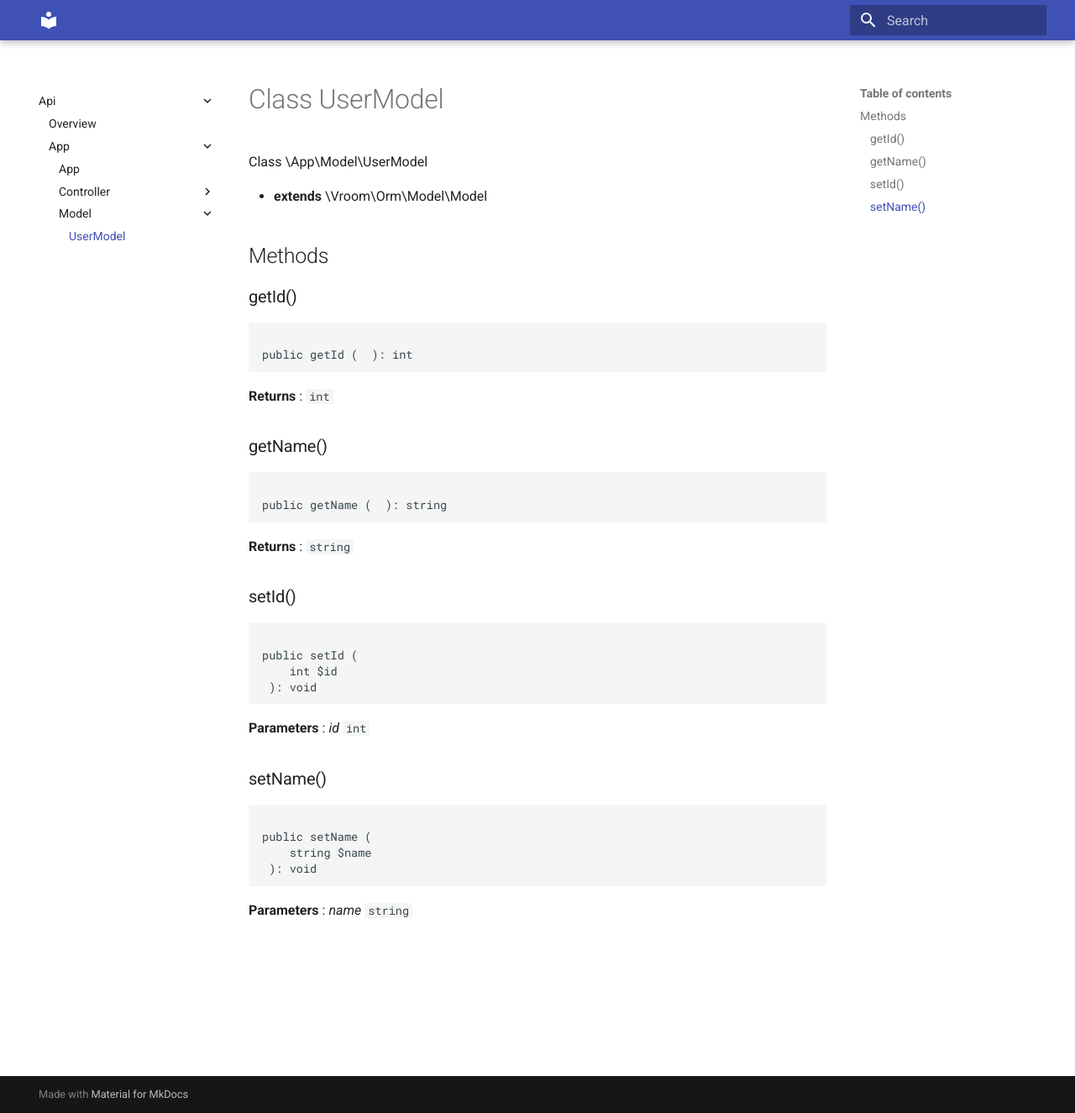
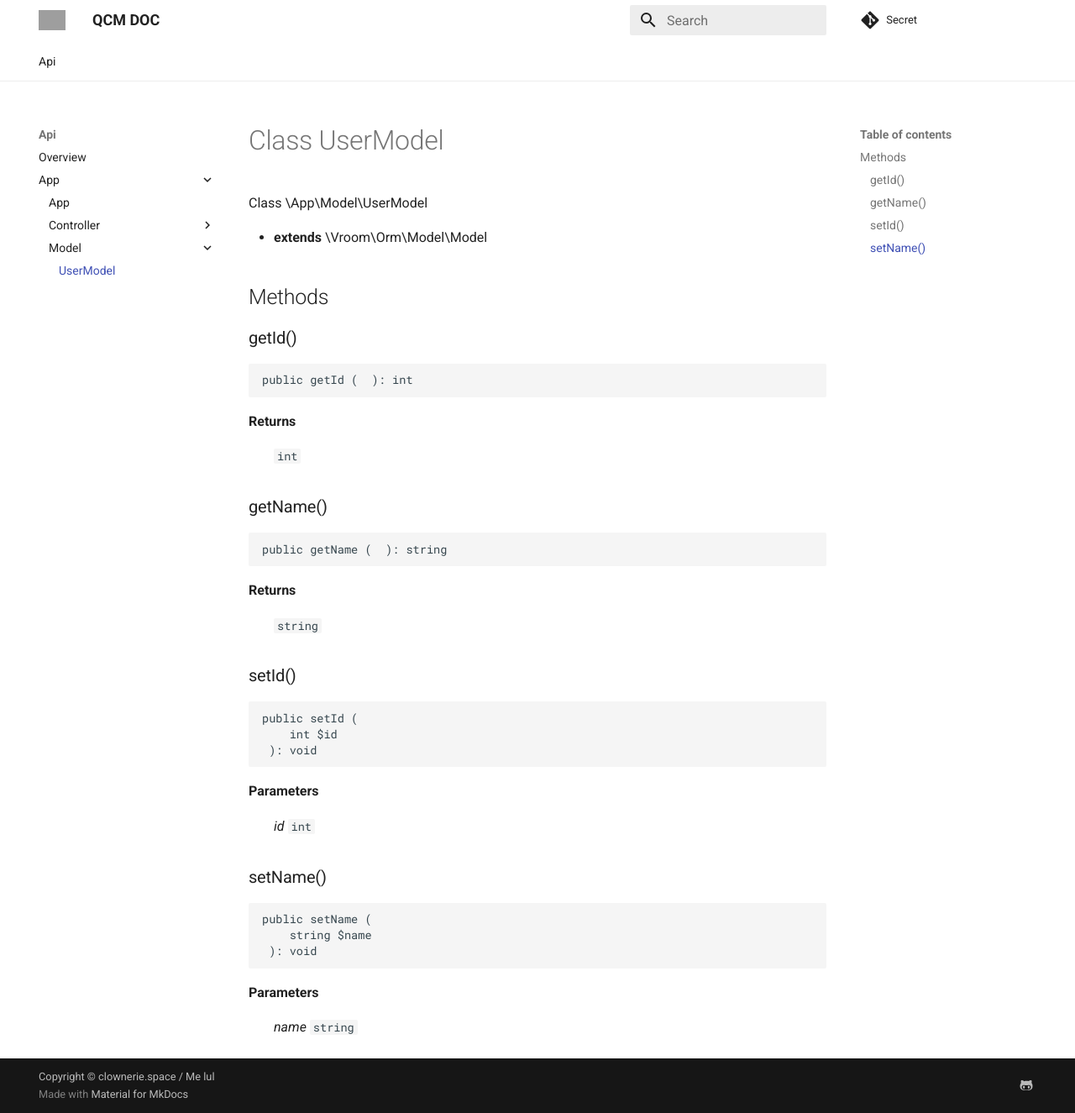
Before and after one commit to Nobodyno-boop/qcm, an MkDocs documentation site: the page built from docs/api/App/Model/UserModel.md, in a window 1280 px wide and 1325 px high. Shown: the whole window at 84% size. Built offline with MkDocs 1.6.1 and Material for MkDocs 9.7.7, drawn with Linux system fonts in a browser that asks for light colours; comment, search, counter and statistics services are not loaded; grey boxes are pictures that could not be loaded.

Commit message:
add base config take from https://github.com/klitsche/dog/blob/main/mkdocs.yml

```diff
--- a/mkdocs.yml
+++ b/mkdocs.yml
@@ -1,2 +1,66 @@
+site_name: QCM DOC
+site_author: Me
+
+docs_dir: docs
+use_directory_urls: false
+
 theme:
-  name: material
+  name: 'material'
+  palette:
+    primary: 'white'
+  logo: 'img/dog.png'
+  favicon: 'img/dog.png'
+  features:
+    - navigation.tabs
+
+repo_name: 'Secret'
+repo_url: 'https://github.com/Nobodyno-boop/qcm'
+
+# enabled extensions
+markdown_extensions:
+  - admonition
+  - def_list
+  - footnotes
+  - meta
+  - smarty
+  - attr_list
+  - toc:
+      permalink: true
+  - pymdownx.arithmatex
+  - pymdownx.betterem:
+      smart_enable: all
+  - pymdownx.caret
+  - pymdownx.critic
+  - pymdownx.details
+  - pymdownx.emoji:
+      emoji_index: !!python/name:materialx.emoji.twemoji
+      emoji_generator: !!python/name:materialx.emoji.to_svg
+  - pymdownx.highlight:
+      # fixes copy paste support
+      css_class: codehilite
+      # disables use of <?php
+      extend_pygments_lang:
+        - name: php
+          lang: php
+          options:
+            startinline: true
+  - pymdownx.inlinehilite
+  - pymdownx.keys
+  - pymdownx.magiclink
+  - pymdownx.mark
+  - pymdownx.smartsymbols
+  - pymdownx.superfences
+  - pymdownx.tasklist:
+      custom_checkbox: true
+  - pymdownx.tilde
+
+copyright: 'Copyright &copy; clownerie.space / Me lul'
+
+plugins:
+  - search
+  - awesome-pages
+
+extra:
+  social:
+    - icon: fontawesome/brands/github-alt
+      link: https://github.com/klitsche/dog
```
